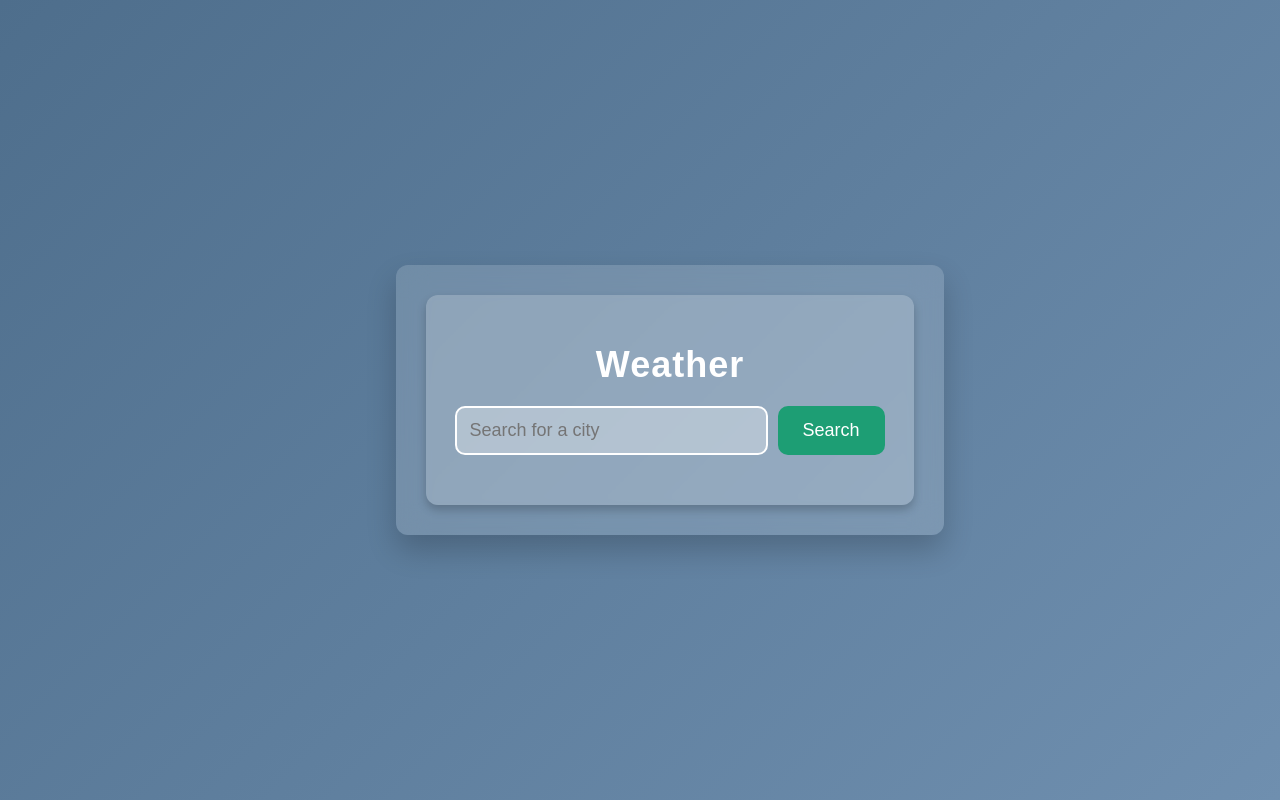
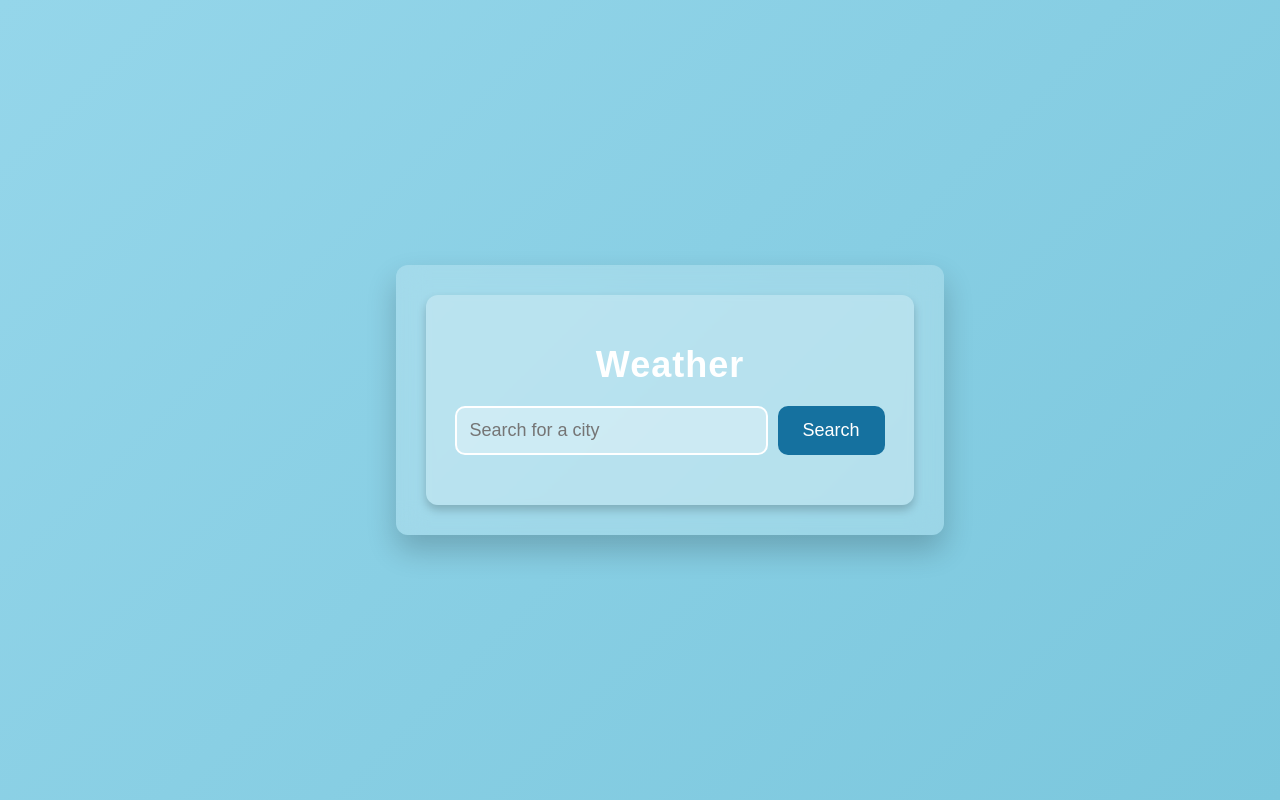
Before and after one commit to 987336/WeatherWebsite, a React (Create React App) app in the folder frontend/: page / in a window 1280 px wide. Built offline with nearby package versions, Linux system fonts and the light colour scheme; no server answers.

Commit message:
Update weather.css

```diff
--- a/frontend/src/weather.css
+++ b/frontend/src/weather.css
@@ -3,7 +3,7 @@ body {
   font-family: 'Arial', sans-serif;
   margin: 0;
   padding: 0;
-  background: linear-gradient(135deg, #4E6E8C, #6F8FAF);  /* Soft blue gradient */
+  background: linear-gradient(135deg, #95d6ea, #7bc7dd);  /* Gradient from light blue to medium blue */
   display: flex;
   justify-content: center;
   align-items: center;
@@ -15,7 +15,7 @@ body {
 .weather-app-container {
   width: 100%;
   max-width: 500px;
-  background: rgba(255, 255, 255, 0.15); /* Semi-transparent white */
+  background: rgba(255, 255, 255, 0.2); /* Semi-transparent white */
   border-radius: 12px;
   padding: 30px;
   box-shadow: 0 15px 30px rgba(0, 0, 0, 0.2);
@@ -31,7 +31,7 @@ body {
 /* Content Card Style */
 .content-card {
   padding: 25px;
-  background: rgba(255, 255, 255, 0.2);
+  background: rgba(255, 255, 255, 0.25);
   border-radius: 12px;
   box-shadow: 0px 5px 10px rgba(0, 0, 0, 0.2);
   text-align: center;
@@ -43,7 +43,7 @@ body {
   margin-bottom: 20px;
   font-weight: 600;
   letter-spacing: 1px;
-  color: #ffffff;
+  color: #fff;
 }
 
 /* Input Container */
@@ -66,7 +66,7 @@ body {
 }
 
 .city-input:focus {
-  border: 2px solid #1D9E74; /* Greenish accent on focus */
+  border: 2px solid #15719f; /* Accent on focus with your dark blue */
   outline: none;
 }
 
@@ -74,7 +74,7 @@ body {
 .fetch-button {
   padding: 12px 25px;
   margin-left: 10px;
-  background: #1D9E74; /* Green accent button */
+  background: #15719f; /* Dark blue accent button */
   color: #fff;
   border: none;
   border-radius: 10px;
@@ -84,7 +84,7 @@ body {
 }
 
 .fetch-button:hover {
-  background-color: #158c5d; /* Darker green for hover */
+  background-color: #528ab4; /* Lighter blue for hover */
 }
 
 /* Error Message */
@@ -98,7 +98,7 @@ body {
 .weather-display {
   margin-top: 30px;
   padding: 20px;
-  background: rgba(255, 255, 255, 0.2);
+  background: rgba(255, 255, 255, 0.25);
   border-radius: 12px;
   box-shadow: 0px 4px 15px rgba(0, 0, 0, 0.3);
 }
@@ -113,14 +113,14 @@ body {
 .weather-summary h2 {
   font-size: 32px;
   margin: 0;
-  color: #ffffff;
+  color: #fff;
 }
 
 .weather-summary h3 {
   font-size: 48px;
   margin: 0;
   font-weight: bold;
-  color: #ffffff;
+  color: #fff;
 }
 
 .weather-summary p {
```
